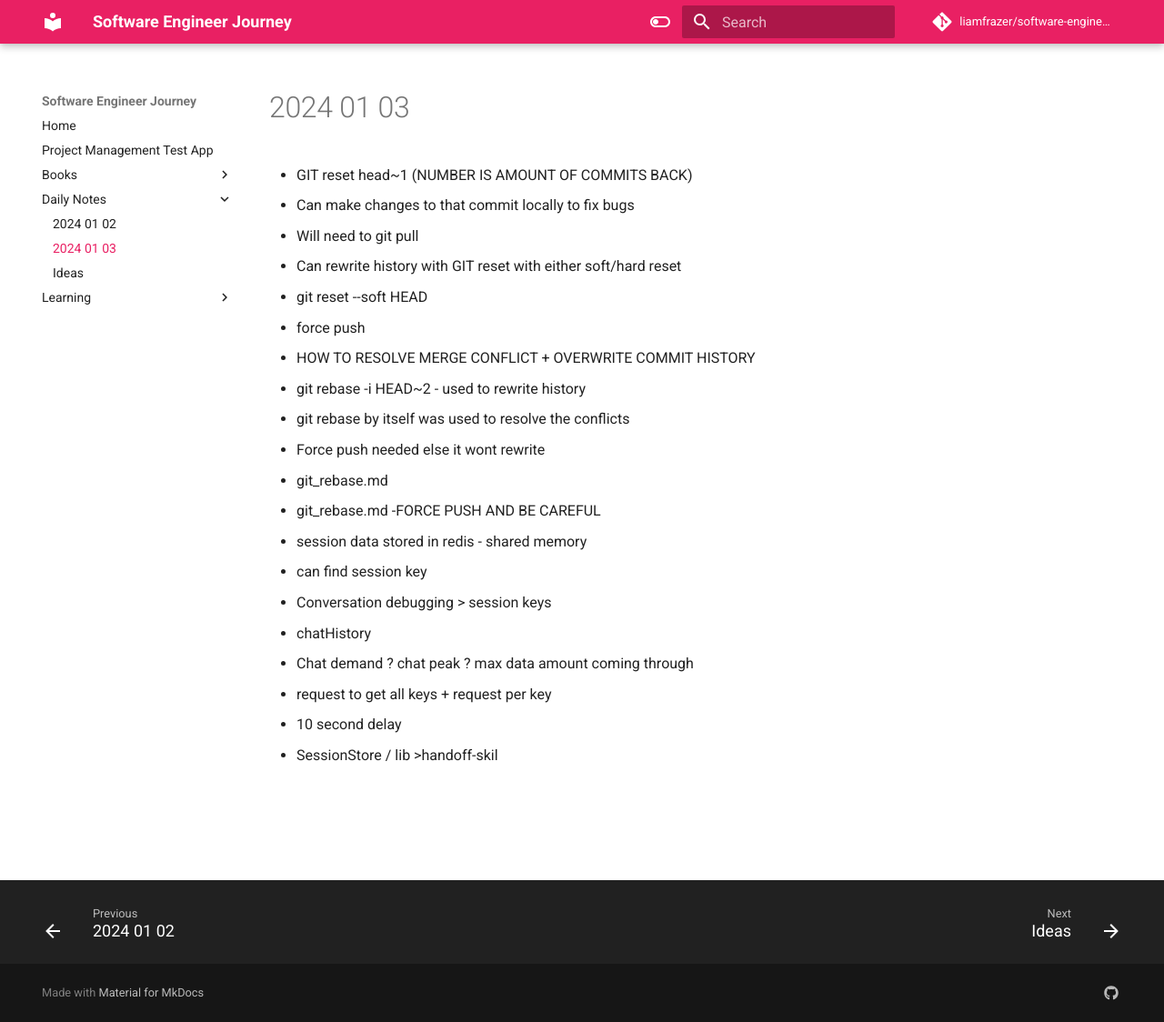
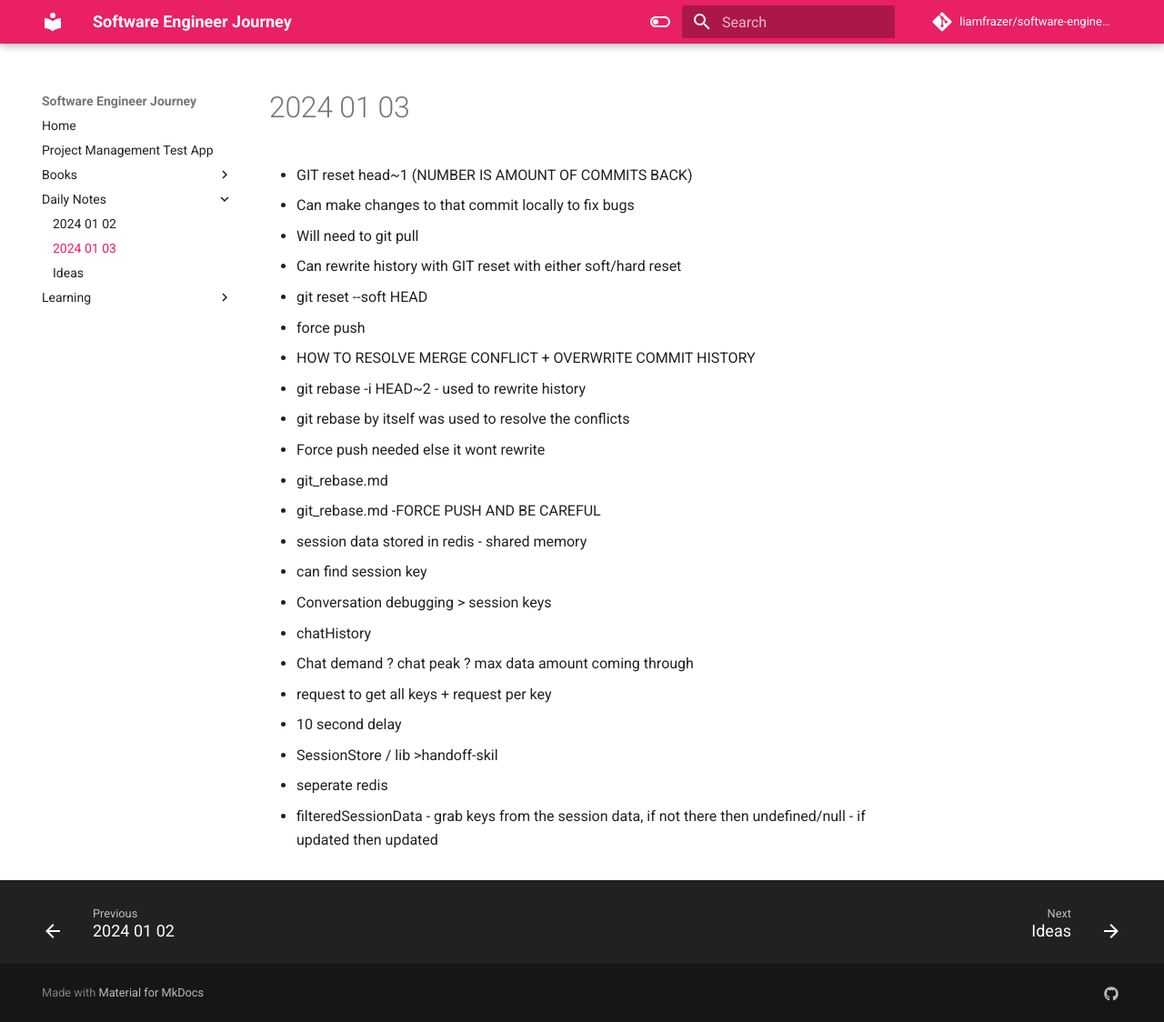
Before and after one commit to liamfrazer/software-engineer-journey, an MkDocs documentation site: the page built from docs/Daily Notes/2024-01-03.md, in a window 1280 px wide and 1124 px high. Shown: the whole window at 91% size. Built offline with MkDocs 1.6.1 and Material for MkDocs 9.7.7, drawn with Linux system fonts in a browser that asks for light colours; comment, search, counter and statistics services are not loaded.

Commit message:
vault backup: 2024-01-03 14:42:31

```diff
--- a/docs/Daily Notes/2024-01-03.md
+++ b/docs/Daily Notes/2024-01-03.md
@@ -25,3 +25,7 @@
 * 10 second delay
 
  * SessionStore / lib >handoff-skil
+ * seperate redis
+
+
+* filteredSessionData - grab keys from the session data, if not there then undefined/null - if updated then updated
```
